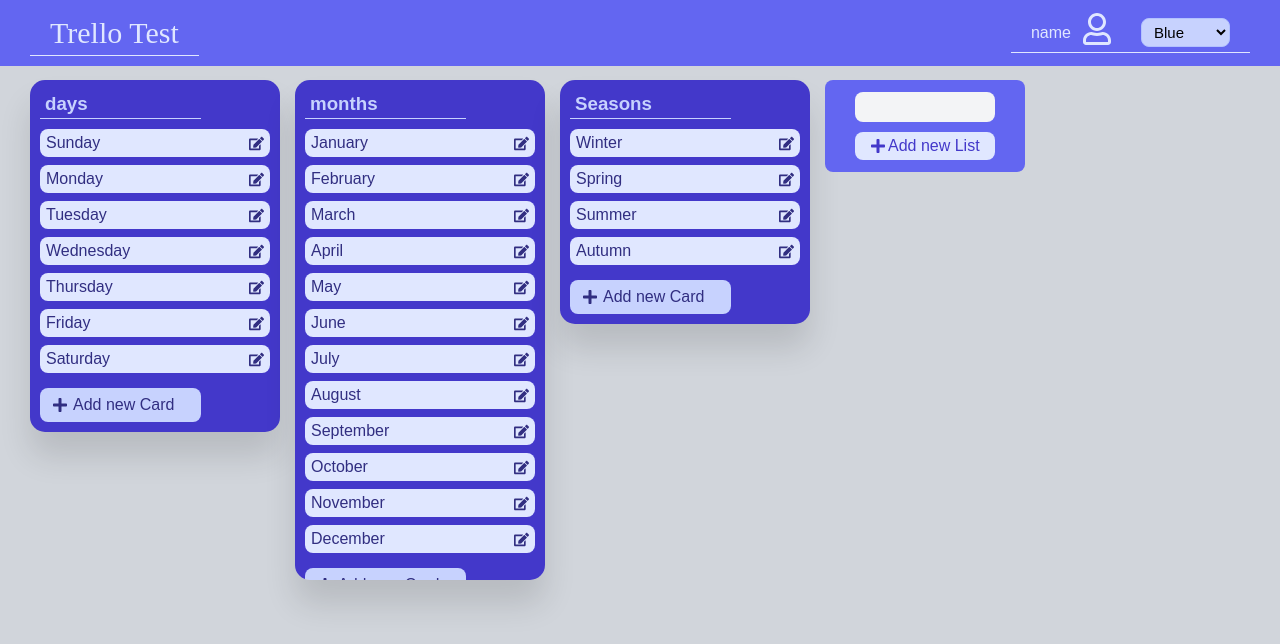
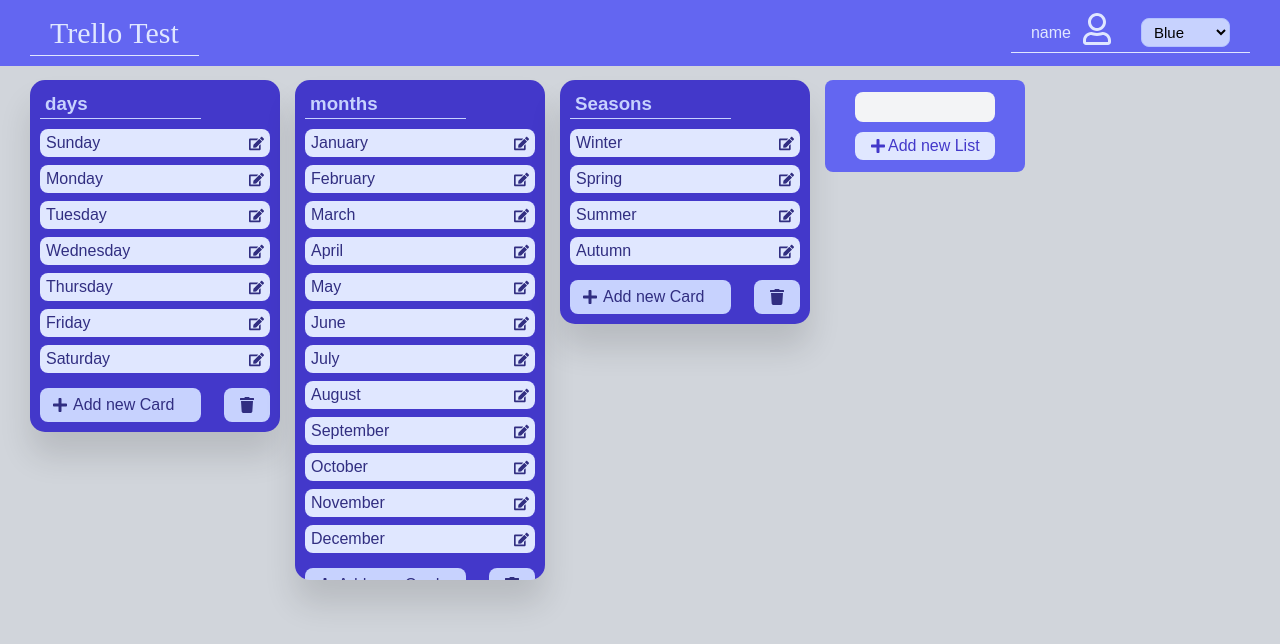
Before and after one commit to Emad-Lashkary/trello-test, a React (Vite) app: page /#/login in a window 1280 px wide. Both pictures are taken after typing "name@example.com", "Sample123" into the empty fields and a click on the button "Login". Shown: the top 644 px of the page. Built offline with nearby package versions, Linux system fonts and the light colour scheme.

Commit message:
optimizing code + adding some features v 1.1.1

```diff
--- /dev/null
+++ b/src/lists/AddListForm.jsx
@@ -0,0 +1,13 @@
+import Button from "../ui/Button";
+import styles from "./AddListForm.module.css";
+
+function AddListForm({ value, onChange, onSubmit }) {
+  return (
+    <form className={styles.listForm} onSubmit={onSubmit}>
+      <input type="text" value={value} onChange={onChange} />
+      <Button>Add new List</Button>
+    </form>
+  );
+}
+
+export default AddListForm;
--- /dev/null
+++ b/src/lists/AddListForm.module.css
@@ -0,0 +1,32 @@
+.listForm {
+  display: flex;
+  flex-direction: column;
+  align-items: center;
+  width: 20rem;
+  gap: 1rem;
+  border: none;
+  border-radius: 0.8rem;
+  padding: 1.2rem;
+  color: var(--color-brand-100);
+  background-color: var(--color-brand-500);
+  cursor: pointer;
+  transition: background-color 0.3s;
+}
+.listForm input {
+  width: 14rem;
+  height: 3rem;
+  border: none;
+  border-radius: 0.8rem;
+  color: var(--color-brand-600);
+}
+.listForm button {
+  display: flex;
+  align-items: center;
+  gap: 0.2rem;
+  width: 14rem;
+  border: none;
+  border-radius: 0.8rem;
+  background-color: var(--color-brand-100);
+  color: var(--color-brand-700);
+  padding: 0.2rem 1.5rem;
+}
--- a/src/lists/List.jsx
+++ b/src/lists/List.jsx
@@ -3,7 +3,7 @@
 import Button from "../ui/Button";
 import Card from "./Card";
 
-function List({ list, updateCards }) {
+function List({ list, updateCards, removeList }) {
   // State to manage the list of cards
   const [cards, setCards] = useState(list.cards);
   // State to track which card is being edited
@@ -14,7 +14,7 @@
     setCards(list.cards);
   }, [list.cards]);
 
-  // Function to add a new card to the list
+  // Function to add a new card
   function addCard() {
     const newCards = [...cards, ""];
     setCards(newCards);
@@ -68,7 +68,10 @@
           />
         ))}
       </ul>
-      <Button onClick={addCard}>Add new Card</Button>
+      <div className={styles.buttons}>
+        <Button onClick={addCard}>Add new Card</Button>
+        <Button remove onClick={removeList} />
+      </div>
     </div>
   );
 }
--- a/src/lists/List.module.css
+++ b/src/lists/List.module.css
@@ -30,3 +30,8 @@
   gap: 0.8rem;
   margin-bottom: 1.5rem;
 }
+
+.buttons {
+  display: flex;
+  justify-content: space-between;
+}
--- a/src/lists/ListsTable.jsx
+++ b/src/lists/ListsTable.jsx
@@ -1,6 +1,7 @@
 import styles from "./ListsTable.module.css";
 import { useState } from "react";
 import List from "./List";
+import AddListForm from "./AddListForm";
 import Button from "../ui/Button";
 
 function ListsTable() {
@@ -80,6 +81,12 @@
     setNewlist("");
   }
 
+  // Function to remove a list by index
+  function removeList(index) {
+    const newLists = lists.filter((_, i) => i !== index);
+    setLists(newLists);
+  }
+
   return (
     <ul className={styles.listsTable}>
       {lists.map((list, index) => (
@@ -96,18 +103,16 @@
           <List
             list={list}
             updateCards={(newCards) => updateCards(index, newCards)}
+            removeList={() => removeList(index)}
           />
         </li>
       ))}
       <li>
-        <form className={styles.listForm} onSubmit={() => addList(newList)}>
-          <input
-            type="text"
-            value={newList}
-            onChange={(e) => setNewlist(e.target.value)}
-          />
-          <Button>Add new List</Button>
-        </form>
+        <AddListForm
+          value={newList}
+          onChange={(e) => setNewlist(e.target.value)}
+          onSubmit={() => addList(newList)}
+        />
       </li>
     </ul>
   );
--- a/src/lists/ListsTable.module.css
+++ b/src/lists/ListsTable.module.css
@@ -11,39 +11,6 @@
   transform: rotate(3deg) scale(105%);
 }
 
-.listForm {
-  display: flex;
-  flex-direction: column;
-  align-items: center;
-  width: 20rem;
-  gap: 1rem;
-  border: none;
-  border-radius: 0.8rem;
-  padding: 1.2rem;
-  color: var(--color-brand-100);
-  background-color: var(--color-brand-500);
-  cursor: pointer;
-  transition: background-color 0.3s;
-}
-.listForm input {
-  width: 14rem;
-  height: 3rem;
-  border: none;
-  border-radius: 0.8rem;
-  color: var(--color-brand-600);
-}
-.listForm button {
-  display: flex;
-  align-items: center;
-  gap: 0.2rem;
-  width: 14rem;
-  border: none;
-  border-radius: 0.8rem;
-  background-color: var(--color-brand-100);
-  color: var(--color-brand-700);
-  padding: 0.2rem 1.5rem;
-}
-
 .button:hover {
   background-color: var(--color-brand-300);
   box-shadow: var(--shadow-md);
--- a/src/pages/Dashboard.jsx
+++ b/src/pages/Dashboard.jsx
@@ -6,15 +6,16 @@
   const email = localStorage.getItem("email");
   const password = localStorage.getItem("password");
 
+  // route protecting
   if (!email || !password) {
     return <Navigate to="/login" replace />;
   }
 
   return (
-    <div>
+    <>
       <Header />
       <ListsTable />
-    </div>
+    </>
   );
 }
 
--- a/src/ui/Button.jsx
+++ b/src/ui/Button.jsx
@@ -1,10 +1,13 @@
-import { FaPlus } from "react-icons/fa";
+import { FaPlus, FaTrash } from "react-icons/fa";
 import styles from "./Button.module.css";
 
-function Button({ onClick, children }) {
+function Button({ onClick, children, remove }) {
   return (
-    <button className={styles.button} onClick={onClick}>
-      <FaPlus />
+    <button
+      className={!remove ? styles.button : styles.buttonRemove}
+      onClick={onClick}
+    >
+      {!remove ? <FaPlus /> : <FaTrash />}
       <span>{children}</span>
     </button>
   );
--- a/src/ui/Button.module.css
+++ b/src/ui/Button.module.css
@@ -16,3 +16,22 @@
   background-color: var(--color-brand-300);
   box-shadow: var(--shadow-md);
 }
+
+.buttonRemove {
+  display: flex;
+  align-items: center;
+  justify-content: center;
+  width: 20%;
+  border: none;
+  border-radius: 0.8rem;
+  padding: 0.5rem 1.2rem;
+  color: var(--color-brand-900);
+  background-color: var(--color-brand-200);
+  cursor: pointer;
+  transition: background-color 0.3s;
+}
+
+.buttonRemove:hover {
+  background-color: var(--color-brand-300);
+  box-shadow: var(--shadow-md);
+}
```
Also changed, not shown: src/pages/Dashboard.module.css (deleted).
